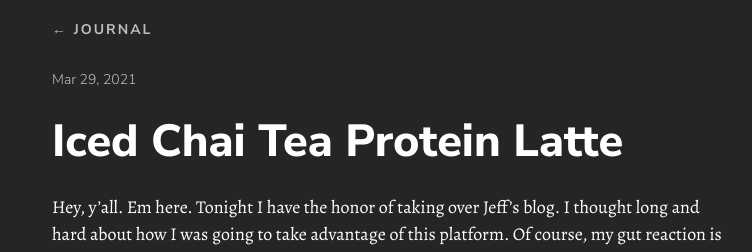
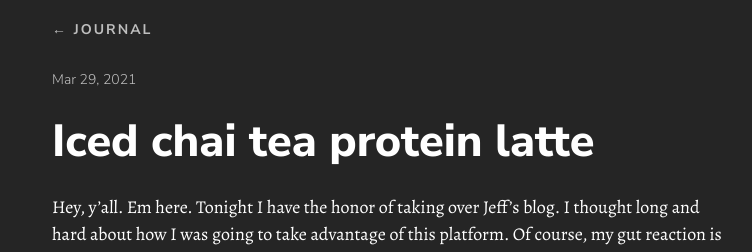
Before and after one commit to jcan37/jeffcannon, a Gatsby site: page /blog/iced-chai-tea-protein-latte/ in a window 1280 px wide. Shown: the part 81-333 px from the top of the page, 364-1116 px from the left. Built offline with nearby package versions, Linux system fonts and the light colour scheme; Gatsby itself is replaced by a stand-in of ours; some packages are replaced by stand-ins of ours.

Commit message:
Update Blog “iced-chai-tea-protein-latte”

```diff
--- a/content/blog/iced-chai-tea-protein-latte.md
+++ b/content/blog/iced-chai-tea-protein-latte.md
@@ -1,7 +1,7 @@
 ---
 path: iced-chai-tea-protein-latte
 date: 2021-03-29T03:18:35.440Z
-title: Iced Chai Tea Protein Latte
+title: Iced chai tea protein latte
 description: Hey, y’all. Em here. Tonight I have the honor of taking over Jeff’s
   blog. I thought long and hard about how I was going to take advantage of this
   platform. Of course, my gut reaction is to talk about all things social work.
```
